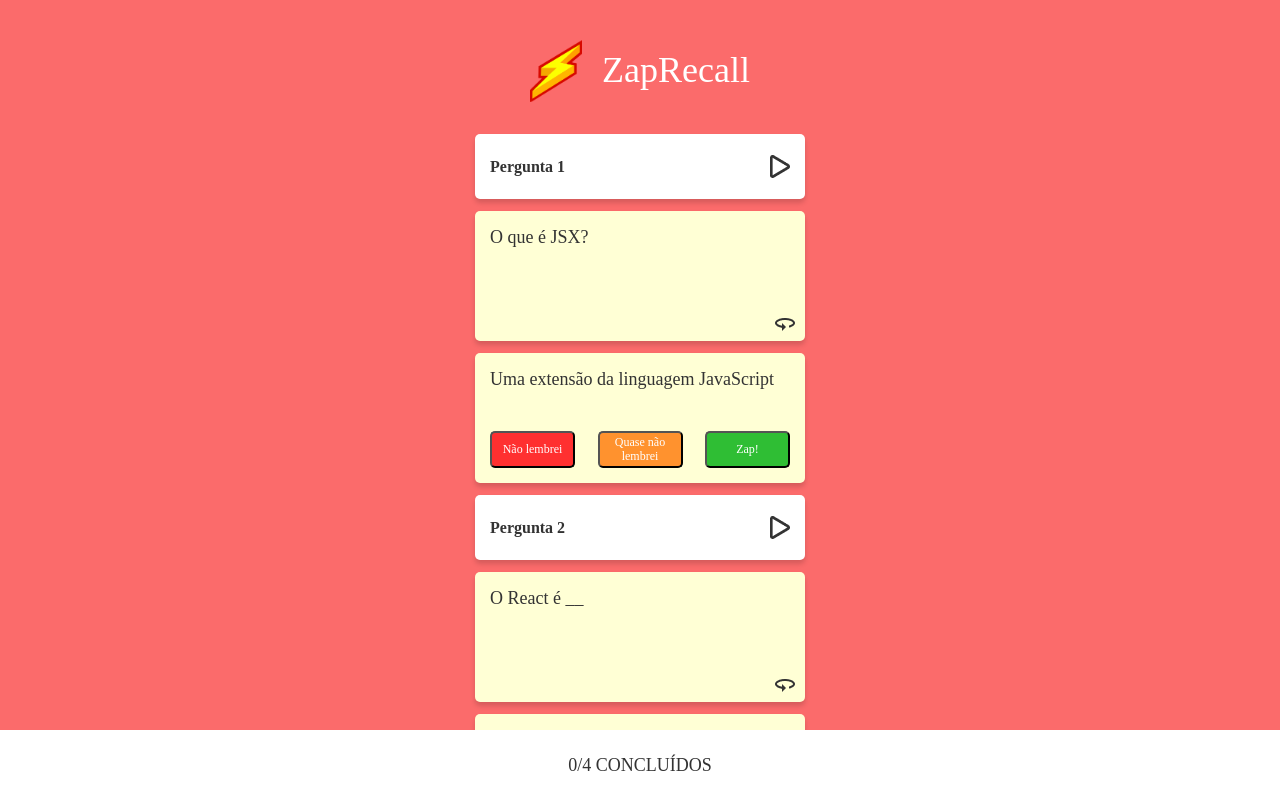
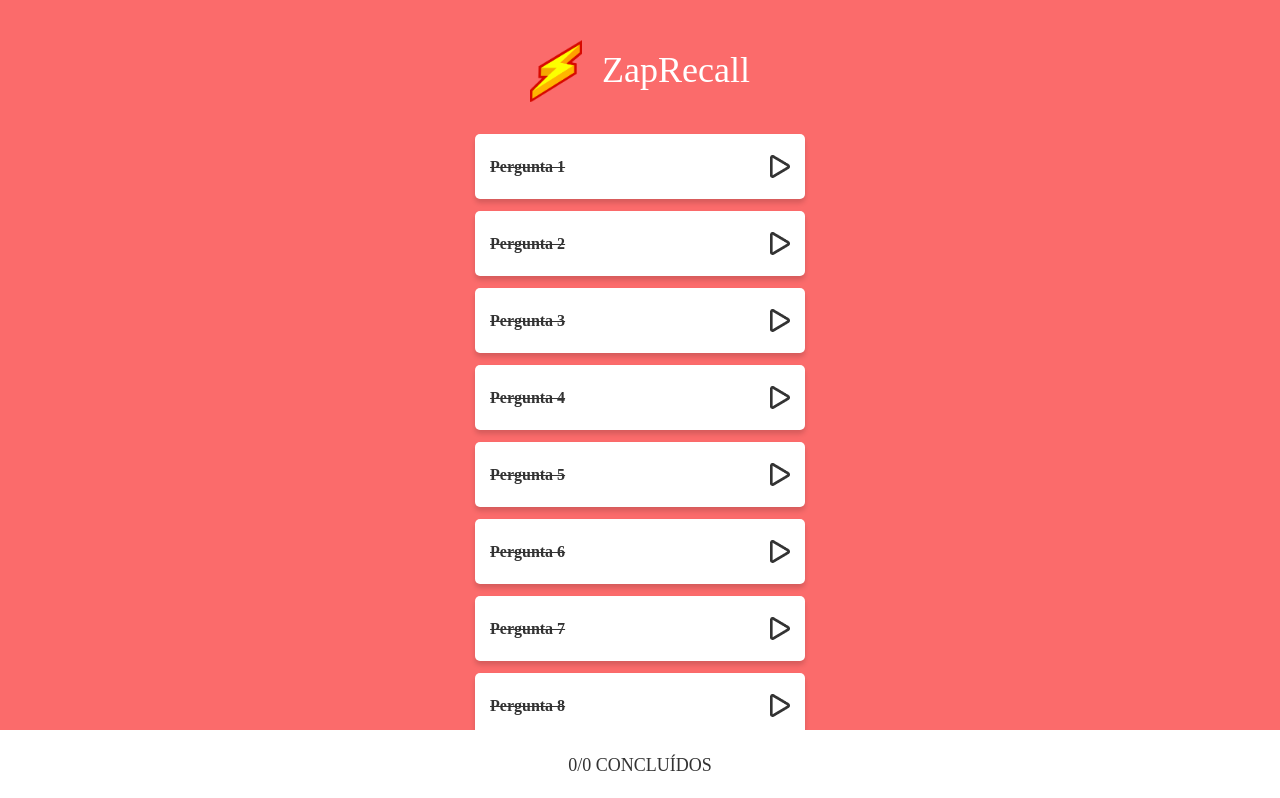
Before and after one commit to kendy-karakawa/projeto9-zaprecall, a React (Create React App) app: page / in a window 1280 px wide. Shown: the top 798 px of the page. Built offline with nearby package versions, Linux system fonts and the light colour scheme.

Commit message:
componesntes das perguntas estao funcionando

```diff
--- a/src/App.js
+++ b/src/App.js
@@ -3,13 +3,18 @@ import React from "react";
 import Logo from "./components/Logo";
 import Cards from "./components/Cards";
 import Footer from "./components/Footer";
+import { useState } from "react";
 
 export default function App() {
+  const [cardQuanty, setCardQuanty] = useState(0)
+  const [answered, setAnswered] = useState(0)
+
+
   return (
     <ScreenContainer>
       <Logo/>
       <Cards />
-      <Footer />
+      <Footer cardQuanty={cardQuanty} answered={answered}/>
     </ScreenContainer>
   );
 }
--- /dev/null
+++ b/src/components/Card.js
@@ -0,0 +1,166 @@
+import { useState } from "react";
+import styled from "styled-components";
+import setaPlay from "../assets/img/seta_play.png";
+import virar from "../assets/img/seta_virar.png";
+
+export default function Card({ indici, question, answer }) {
+
+
+  const [exibirBotao, setExibirBotao] = useState(true);
+  const [exibirBotaoFinalizado, setExibirBotaoFinalizado] = useState(false);
+  const [exibirPergunta, setExibirPergunta] = useState(false);
+  const [exibirResposta, setExibirResposta] = useState(false);
+
+  function selectBotao() {
+    setExibirBotao(false);
+    setExibirPergunta(true);
+  }
+
+  function selectPergunta() {
+    setExibirPergunta(false);
+    setExibirResposta(true);
+  }
+
+  function red(){
+
+  }
+
+  return (
+    <>
+      {exibirBotao && (
+        <Botao onClick={ selectBotao}>
+          <p>{`Pergunta ${indici}`}</p>
+          <img src={setaPlay} alt="setaPlay" />
+        </Botao>
+      )}
+
+
+
+      {exibirPergunta && (
+        <Pergunta>
+          {question}
+          <img src={virar} alt="virar" onClick={selectPergunta} />
+        </Pergunta>
+      )}
+
+      {exibirResposta && (
+        <Resposta>
+          <p>{answer}</p>
+          <ContainerButton>
+            <ButtonRed>Não lembrei</ButtonRed>
+            <ButtonYellow>Quase não lembrei</ButtonYellow>
+            <ButtonGreen>Zap!</ButtonGreen>
+          </ContainerButton>
+        </Resposta>
+      )}
+    </>
+  );
+}
+
+const Botao = styled.div`
+  width: 300px;
+  height: 35px;
+  background-color: #ffffff;
+  margin: 12px;
+  padding: 15px;
+  box-shadow: 0px 4px 5px rgba(0, 0, 0, 0.15);
+  border-radius: 5px;
+  display: flex;
+  align-items: center;
+  justify-content: space-between;
+  p {
+    font-family: "Recursive";
+    font-style: normal;
+    font-weight: 700;
+    font-size: 16px;
+    line-height: 19px;
+    color: #333333;
+    text-decoration:${"line-through" };
+  }
+`;
+
+const Pergunta = styled.div`
+  width: 300px;
+  margin: 12px;
+  padding: 15px;
+  min-height: 100px;
+  background: #ffffd5;
+  box-shadow: 0px 4px 5px rgba(0, 0, 0, 0.15);
+  border-radius: 5px;
+  font-family: "Recursive";
+  font-style: normal;
+  font-weight: 400;
+  font-size: 18px;
+  line-height: 22px;
+  color: #333333;
+  position: relative;
+  display: flex;
+  flex-direction: column;
+  justify-content: space-between;
+  img {
+    position: absolute;
+    bottom: 10px;
+    right: 10px;
+  }
+`;
+
+const Resposta = styled.div`
+  width: 300px;
+  margin: 12px;
+  padding: 15px;
+  min-height: 100px;
+  background: #ffffd5;
+  box-shadow: 0px 4px 5px rgba(0, 0, 0, 0.15);
+  border-radius: 5px;
+  font-family: "Recursive";
+  font-style: normal;
+  font-weight: 400;
+  font-size: 18px;
+  line-height: 22px;
+  color: #333333;
+  position: relative;
+  display: flex;
+  flex-direction: column;
+  justify-content: space-between;
+`;
+
+const ContainerButton = styled.div`
+  display: flex;
+  justify-content: space-between;
+`;
+const ButtonRed = styled.button`
+  background-color: #ff3030;
+  width: 85px;
+  height: 37px;
+  border-radius: 5px;
+  font-family: "Recursive";
+  font-style: normal;
+  font-weight: 400;
+  font-size: 12px;
+  line-height: 14px;
+  color: #ffffff;
+`;
+const ButtonYellow = styled.button`
+  background-color: #ff922e;
+  width: 85px;
+  height: 37px;
+  border-radius: 5px;
+  font-family: "Recursive";
+  font-style: normal;
+  font-weight: 400;
+  font-size: 12px;
+  line-height: 14px;
+  color: #ffffff;
+`;
+const ButtonGreen = styled.button`
+  background-color: #2fbe34;
+  width: 85px;
+  height: 37px;
+  border-radius: 5px;
+  font-family: "Recursive";
+  font-style: normal;
+  font-weight: 400;
+  font-size: 12px;
+  line-height: 14px;
+  color: #ffffff;
+`;
--- a/src/components/Cards.js
+++ b/src/components/Cards.js
@@ -1,180 +1,17 @@
-import styled from "styled-components";
-import setaPlay from "../assets/img/seta_play.png";
-import virar from "../assets/img/seta_virar.png"
+import deck from "./deck";
+import Card from "./Card";
 
 export default function Cards() {
-  const cardList = [
-    {
-      key: 1,
-      question: "O que é JSX?",
-      answer: "Uma extensão da linguagem JavaScript",
-    },
-    {
-      key: 2,
-      question: "O React é __",
-      answer: "Uma biblioteca JavaScript para construção de interfaces",
-    },
-    {
-      key: 3,
-      question: "Componentes devem iniciar com __",
-      answer: "Letra maiúscula",
-    },
-    {
-      key: 4,
-      question: "Podemos colocar __ dentro do JSX",
-      answer: "expressões",
-    },
-    {
-      key: 5,
-      question: "O ReactDOM nos ajuda __",
-      answer: "Interagindo com a DOM para colocar componentes React na mesma",
-    },
-    {
-      key: 6,
-      question: "Usamos o npm para __",
-      answer: "Gerenciar os pacotes necessários e suas dependências",
-    },
-    {
-      key: 7,
-      question: "Usamos props para __",
-      answer: "Passar diferentes informações para componentes",
-    },
-    {
-      key: 8,
-      question: "Usamos estado (state) para __",
-      answer:
-        "Dizer para o React quais informações quando atualizadas devem renderizar a tela novamente",
-    },
-  ];
-
   return (
     <ul>
-      {cardList.map((cardList) => (
-        <div>
-          <Fechado key={cardList.key}>
-            <p>{`Pergunta ${cardList.key}`}</p>
-            <img src={setaPlay} alt="setaPlay" />
-          </Fechado>
-          <Aberto>{cardList.question}
-          <img src={virar} alt="virar"/>
-          </Aberto>
-          <Resposta>
-            <p>{cardList.answer}</p>
-            <ContainerButton>
-              <ButtonRed>Não lembrei</ButtonRed>
-              <ButtonYellow>Quase não lembrei</ButtonYellow>
-              <ButtonGreen>Zap!</ButtonGreen>
-            </ContainerButton>
-          </Resposta>
-        </div>
+      {deck.map((deck) => (
+        <Card
+          key={deck.key}
+          indici={deck.key}
+          question={deck.question}
+          answer={deck.answer}
+        />
       ))}
     </ul>
   );
 }
-
-const Fechado = styled.li`
-  width: 300px;
-  height: 35px;
-  background-color: #ffffff;
-  margin: 12px;
-  padding: 15px;
-  box-shadow: 0px 4px 5px rgba(0, 0, 0, 0.15);
-  border-radius: 5px;
-  display: flex;
-  align-items: center;
-  justify-content: space-between;
-  p {
-    font-family: "Recursive";
-    font-style: normal;
-    font-weight: 700;
-    font-size: 16px;
-    line-height: 19px;
-    color: #333333;
-  }
-`;
-
-const Aberto = styled.li`
-  width: 300px;
-  margin: 12px;
-  padding: 15px;
-  min-height: 100px;
-  background: #ffffd5;
-  box-shadow: 0px 4px 5px rgba(0, 0, 0, 0.15);
-  border-radius: 5px;
-  font-family: "Recursive";
-  font-style: normal;
-  font-weight: 400;
-  font-size: 18px;
-  line-height: 22px;
-  color: #333333;
-  position: relative;
-  display: flex;
-  flex-direction: column;
-  justify-content: space-between;
-  img {
-    position: absolute;
-    bottom: 10px;
-    right: 10px;
-  }
-`;
-
-const Resposta = styled.li`
-  width: 300px;
-  margin: 12px;
-  padding: 15px;
-  min-height: 100px;
-  background: #ffffd5;
-  box-shadow: 0px 4px 5px rgba(0, 0, 0, 0.15);
-  border-radius: 5px;
-  font-family: "Recursive";
-  font-style: normal;
-  font-weight: 400;
-  font-size: 18px;
-  line-height: 22px;
-  color: #333333;
-  position: relative;
-  display: flex;
-  flex-direction: column;
-  justify-content: space-between;
-`;
-
-const ContainerButton = styled.div`
-  display: flex;
-  justify-content: space-between;
-`;
-const ButtonRed = styled.button`
-  background-color: #ff3030;
-  width: 85px;
-  height: 37px;
-  border-radius: 5px;
-  font-family: "Recursive";
-  font-style: normal;
-  font-weight: 400;
-  font-size: 12px;
-  line-height: 14px;
-  color: #ffffff;
-`;
-const ButtonYellow = styled.button`
-  background-color: #ff922e;
-  width: 85px;
-  height: 37px;
-  border-radius: 5px;
-  font-family: "Recursive";
-  font-style: normal;
-  font-weight: 400;
-  font-size: 12px;
-  line-height: 14px;
-  color: #ffffff;
-`;
-const ButtonGreen = styled.button`
-  background-color: #2fbe34;
-  width: 85px;
-  height: 37px;
-  border-radius: 5px;
-  font-family: "Recursive";
-  font-style: normal;
-  font-weight: 400;
-  font-size: 12px;
-  line-height: 14px;
-  color: #ffffff;
-`;
--- a/src/components/Footer.js
+++ b/src/components/Footer.js
@@ -1,7 +1,15 @@
+
 import styled from "styled-components";
 
-export default function Footer() {
-  return <FooterConcluidos>0/4 CONCLUÍDOS</FooterConcluidos>;
+export default function Footer({cardQuanty,answered}) {
+
+
+  return (
+  <FooterConcluidos>
+    {`${answered}/${cardQuanty} CONCLUÍDOS`}
+  </FooterConcluidos>
+
+  )
 }
 
 const FooterConcluidos = styled.div`
--- /dev/null
+++ b/src/components/deck.js
@@ -0,0 +1,45 @@
+const deck = [
+    {
+      key: 1,
+      question: "O que é JSX?",
+      answer: "Uma extensão da linguagem JavaScript",
+    },
+    {
+      key: 2,
+      question: "O React é __",
+      answer: "Uma biblioteca JavaScript para construção de interfaces",
+    },
+    {
+      key: 3,
+      question: "Componentes devem iniciar com __",
+      answer: "Letra maiúscula",
+    },
+    {
+      key: 4,
+      question: "Podemos colocar __ dentro do JSX",
+      answer: "expressões",
+    },
+    {
+      key: 5,
+      question: "O ReactDOM nos ajuda __",
+      answer: "Interagindo com a DOM para colocar componentes React na mesma",
+    },
+    {
+      key: 6,
+      question: "Usamos o npm para __",
+      answer: "Gerenciar os pacotes necessários e suas dependências",
+    },
+    {
+      key: 7,
+      question: "Usamos props para __",
+      answer: "Passar diferentes informações para componentes",
+    },
+    {
+      key: 8,
+      question: "Usamos estado (state) para __",
+      answer:
+        "Dizer para o React quais informações quando atualizadas devem renderizar a tela novamente",
+    },
+  ];
+
+  export default deck
```
